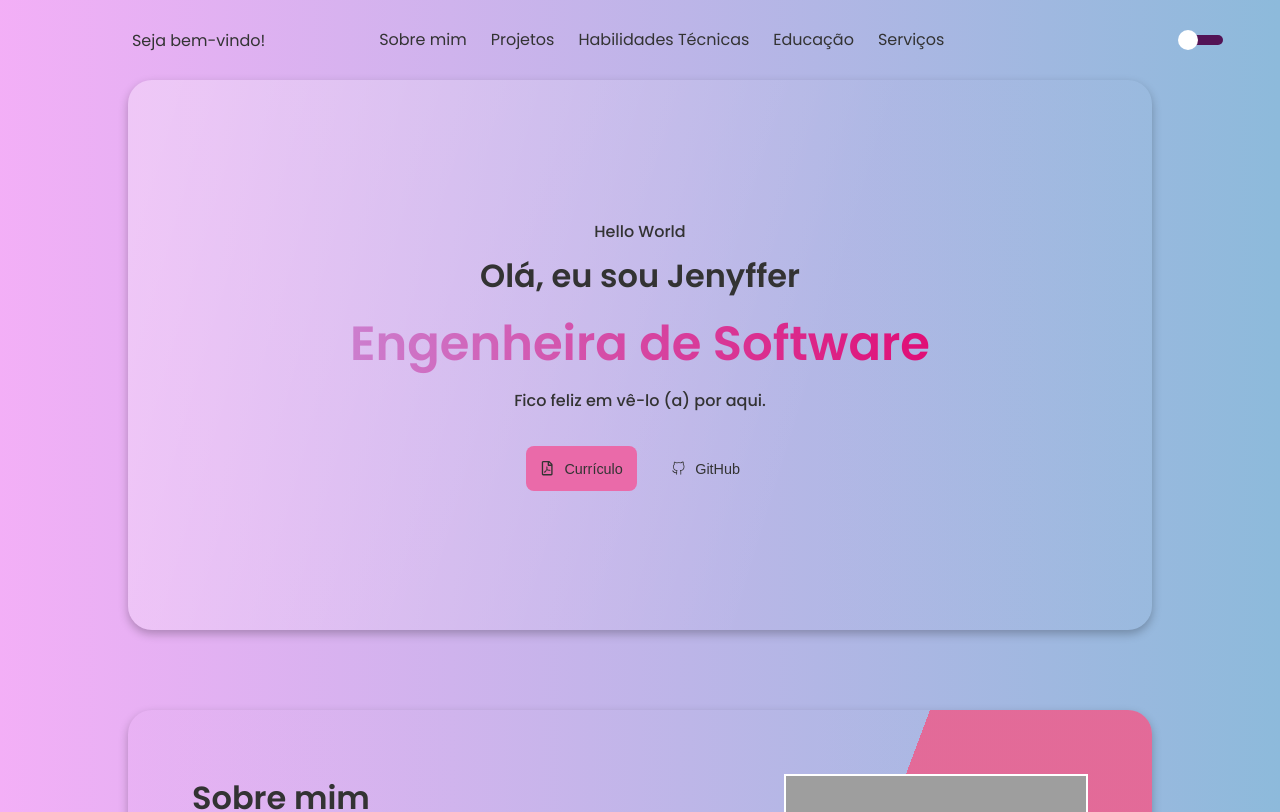
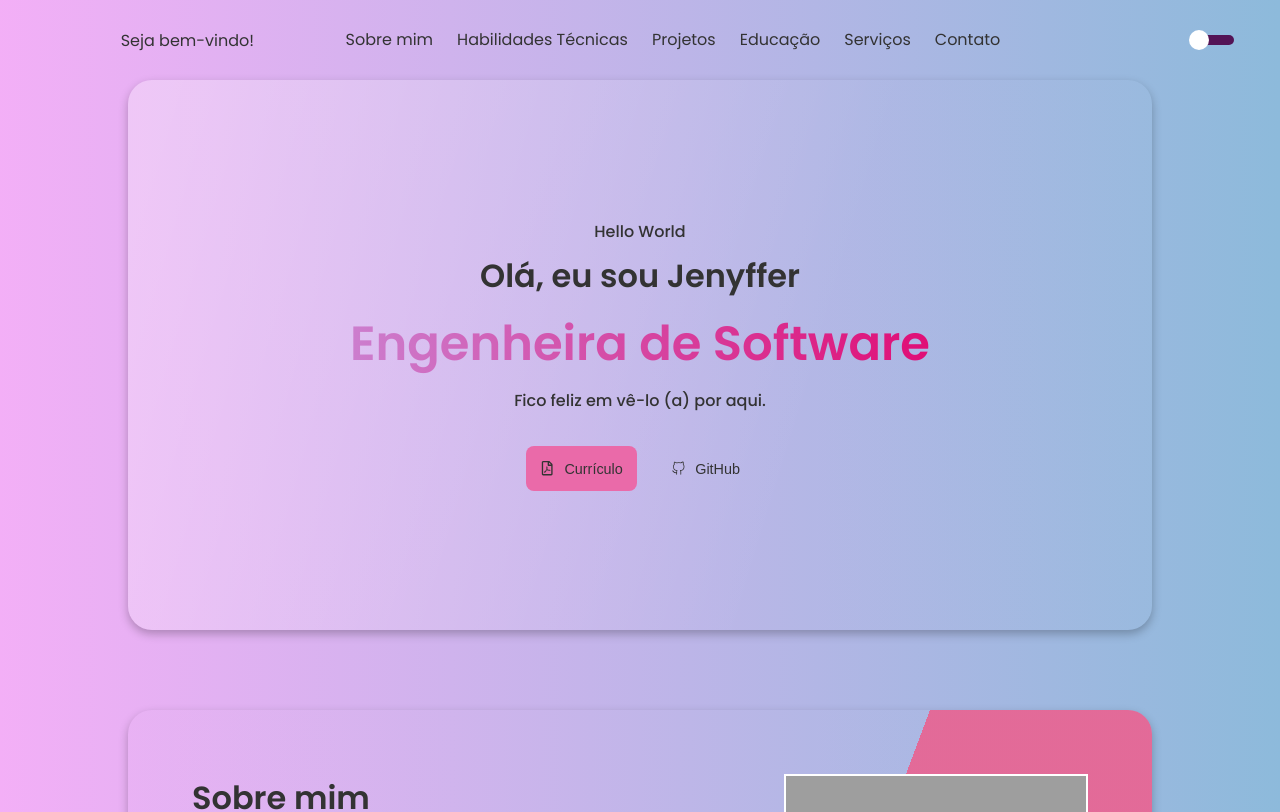
Before and after one commit to Jenyfferbastos/portfolio-web-jb, a React (Vite) app: page / in a window 1280 px wide. Shown: the top 812 px of the page. Built offline with nearby package versions, Linux system fonts and the light colour scheme; grey boxes are pictures that could not be loaded.

Commit message:
adding react scroll to use anchor in sections

```diff
--- a/src/components/Header/Header.tsx
+++ b/src/components/Header/Header.tsx
@@ -1,7 +1,7 @@
 import React, { useContext, useState } from "react";
 import ReactSwitch from "react-switch";
 import { ThemeContext } from "styled-components";
-import { Link } from "react-router-dom";
+import { Link, animateScroll as scroll } from "react-scroll"; // Importando animateScroll e Link de react-scroll
 import {
   Container,
   Title,
@@ -17,11 +17,13 @@ interface Props {
 }
 
 const navigationLinks = [
-  { path: "#about", text: "Sobre mim" },
-  { path: "#projects", text: "Projetos" },
-  { path: "#technical-skills", text: "Habilidades Técnicas" },
-  { path: "#education", text: "Educação" },
-  { path: "#services", text: "Serviços" },
+  { path: "about", text: "Sobre mim" },
+  { path: "technical-skills", text: "Habilidades Técnicas" },
+  { path: "projects", text: "Projetos" },
+  { path: "education", text: "Educação" },
+  { path: "services", text: "Serviços" },
+  { path: "contact", text: "Contato" },
+
 ];
 
 export function Header({ toggleTheme }: Props) {
@@ -39,7 +41,15 @@ export function Header({ toggleTheme }: Props) {
         <NavList>
           {navigationLinks.map((link, index) => (
             <NavItem key={index}>
-              <Link to={link.path}>{link.text}</Link>
+              <Link
+                to={link.path}
+                smooth={true}
+                duration={500}
+                offset={-70}
+                onClick={() => setIsMenuOpen(false)} // Fecha o menu ao clicar em um link
+              >
+                {link.text}
+              </Link>
             </NavItem>
           ))}
         </NavList>
@@ -64,4 +74,3 @@ export function Header({ toggleTheme }: Props) {
     </Container>
   );
 }
-``
```
